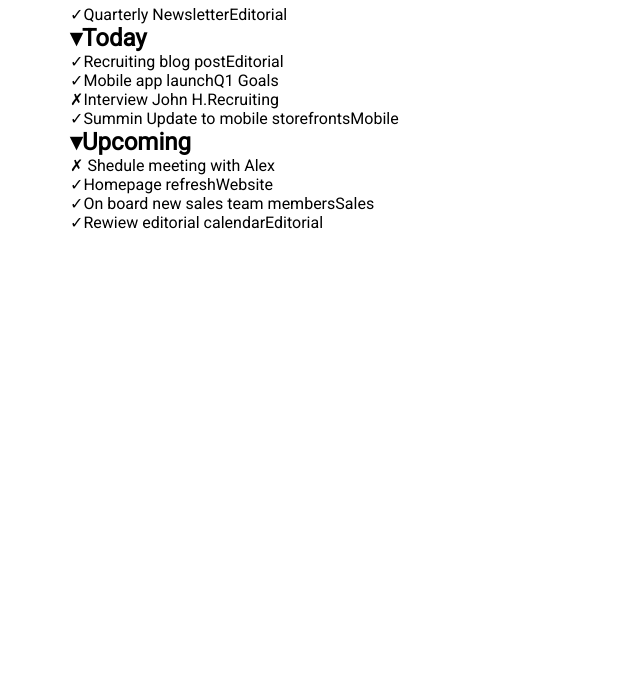
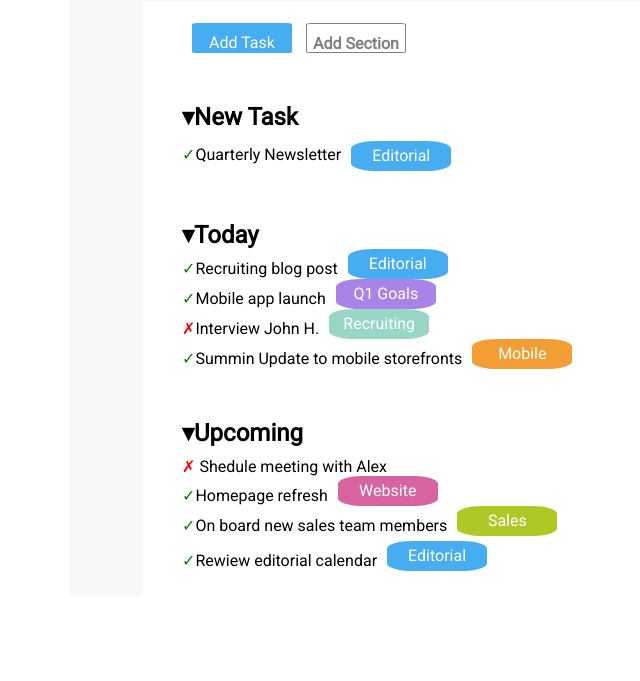
Before and after one commit to Antonioflo13/html-css-toboolist, a plain HTML site: page index.html in a window 1280 px wide. Shown: the part 119-800 px from the top of the page, without its empty margins (90-730 px from the left). Drawn offline with Linux system fonts and the light colour scheme.

Commit message:
css and refactoring

```diff
--- a/css/style.css
+++ b/css/style.css
@@ -5,18 +5,88 @@
     margin: 0;
     padding: 0;
 }
-body{
+#container{
     margin:0 auto;
     width: 75%;
+    height: 80%;
+    background-color: #F6F8F9;
+}
+.bottom{
+    width: 100px;
+    height: 30px;
+    text-align: center;
+    margin-left: 10px;
+    color: white;
+    padding: 5px;
+}
+.rectangular-bottom{
+    border-radius: 5%;
+}
+.round-bottom{
+    border-radius: 25%;
+    vertical-align: middle;
+}
+.blue-bottom{
+    background-color: #46AEF0;
+}
+.white-bottom{
+    background-color: white;
+    border: 1px solid gray;
+    color: gray;
+}
+.violet-bottom{
+    background-color: #A984E7;
+}
+.green-bottom{
+    background-color: #98D7C8;
+}
+.orange-bottom{
+    background-color: #F29E34;
+}
+.red-bottom{
+    background-color: #D863A1;
+}
+.lightgreen-bottom{
+    background-color: #B0C826;
+}
+.mt-50{
+    margin-top: 50px;
+}
+.mt-10{
+    margin-top: 10px;
+}
+.inline{
+    display: inline-block;
+    vertical-align: middle;
+}
+.check{
+    color: green;
+}
+.cross{
+    color: red;
 }
 
 /* header */
+header{
+    line-height: 90px;
+    background-color: white;
+}
 #logo{
     width: 50px;
     height: 50px;
     background-image: url(../img/Logo.png);
     display: inline-block;
+    vertical-align: middle;
 }
-h1{
-    display: inline-block;
+
+/* main */
+main{
+    margin: 30px auto;
+    width: 85%;
+    height: 80%;
+    background-color: white;
+    padding: 20px 40px 20px 40px;
 }
+.line{
+    line-height: 30px;
+}
--- a/index.html
+++ b/index.html
@@ -9,11 +9,11 @@
     <title>Toboolist</title>
 </head>
 <body>
-
+    <div id="container">
         <!-- header -->
         <header>
-        <div id="logo"></div>
-        <h1>Toboolist</h1>
+            <div id="logo" class="inline"></div>
+            <h1 class="inline">Toboolist</h1>
         </header>
         <!-- /header -->
 
@@ -21,65 +21,69 @@
         <main>
 
             <!-- section add task -->
-        <section>
-            <h4>Add Task</h4>
-            <h4>Add Section</h4>
+            <section class="line">
+                <p class=" inline bottom rectangular-bottom blue-bottom">Add Task</p>
+                <h4 class="inline bottom rectangular-bottom white-bottom">Add Section</h4>
             </section>
             <!-- /section add task -->
 
             <!-- section new task -->
-        <section>
+            <section class="mt-50">
                 <h2>&#9662;New Task</h2>
-            <div>
-                <p>
-                    <span>&check;</span>Quarterly Newsletter<span>Editorial</span>
-                </p>
+                    <div class="mt-10 inline">
+                        <span class="check">&check;</span>Quarterly Newsletter<p class=" bottom blue-bottom round-bottom inline">Editorial</p>
                     </div>
             </section>
             <!-- /section new task -->
 
             <!-- section today -->
-        <section>
+            <section class="mt-50">
                 <h2>&#9662;Today</h2>
                 <div>
-                <p>
-                    <span>&check;</span>Recruiting blog post<span>Editorial</span>
+                    <p class="mt-10 inline">
+                        <span class="check">&check;</span>Recruiting blog post<p class=" bottom blue-bottom round-bottom inline">Editorial</p>
                     </p>
                 </div>
                 <div>
-                <span>&check;</span>Mobile app launch<span>Q1 Goals</span>
+                    <p class="mt-10 inline">
+                        <span class="check">&check;</span>Mobile app launch<p class=" bottom violet-bottom round-bottom inline">Q1 Goals</p>
+                    </p>
                 </div>
                 <div>
-                <span>&cross;</span>Interview John H.<span>Recruiting</span>
+                    <p class="mt-10 inline">
+                        <span class="cross">&cross;</span>Interview John H.<p class=" bottom green-bottom round-bottom inline">Recruiting</p>
+                    </p>
                 </div>
                 <div>
-                <span>&check;</span>Summin Update to mobile storefronts<span>Mobile</span>
+                    <p class="mt-10 inline">
+                        <span class="check">&check;</span>Summin Update to mobile storefronts<p class=" bottom orange-bottom round-bottom inline">Mobile</p>
+                    </p>
                 </div>
             </section>
             <!-- /section today -->
 
             <!-- section upcoming -->
-        <section>
+            <section class="mt-50">
                 <h2>&#9662;Upcoming</h2>
                 <div>
-                <p>
-                    <span>&cross;</span>
+                    <p class="mt-10">
+                        <span class="cross">&cross;</span>
                         Shedule meeting with Alex
                     </p>
                 </div>
                 <div>
-                <p>
-                    <span>&check;</span>Homepage refresh<span>Website</span>
+                    <p class="mt-10 inline">
+                        <span class="check">&check;</span>Homepage refresh<p class=" bottom red-bottom round-bottom inline">Website</p>
                     </p>
                 </div>
                 <div>
-                <p>
-                    <span>&check;</span>On board new sales team members<span>Sales</span>
+                    <p class="mt-10 inline">
+                        <span class="check">&check;</span>On board new sales team members<p class="bottom lightgreen-bottom round-bottom inline">Sales</p>
                     </p>
                 </div>
                 <div>
-                <p>
-                    <span>&check;</span>Rewiew editorial calendar<span>Editorial</span>
+                    <p class="mt-10 inline line">
+                        <span class="check">&check;</span>Rewiew editorial calendar<p class=" bottom blue-bottom round-bottom inline">Editorial</p>
                     </p>
                 </div>
             </section>
@@ -87,11 +91,7 @@
 
         </main>
         <!-- /main -->
-
-
-
-
-
+    </div>
 
 </body>
 </html>
```
Lines whose indentation alone changed are shown as unchanged.
